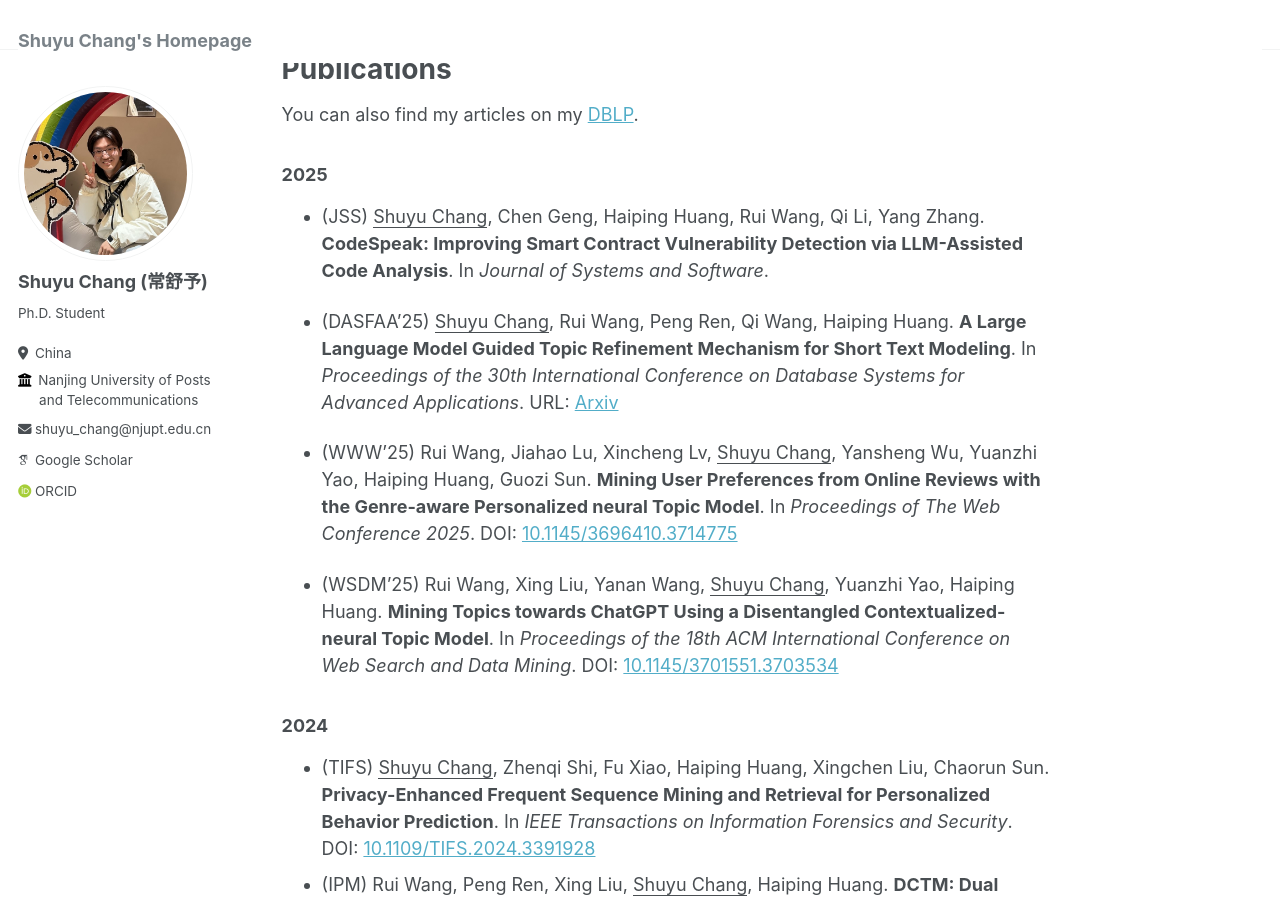
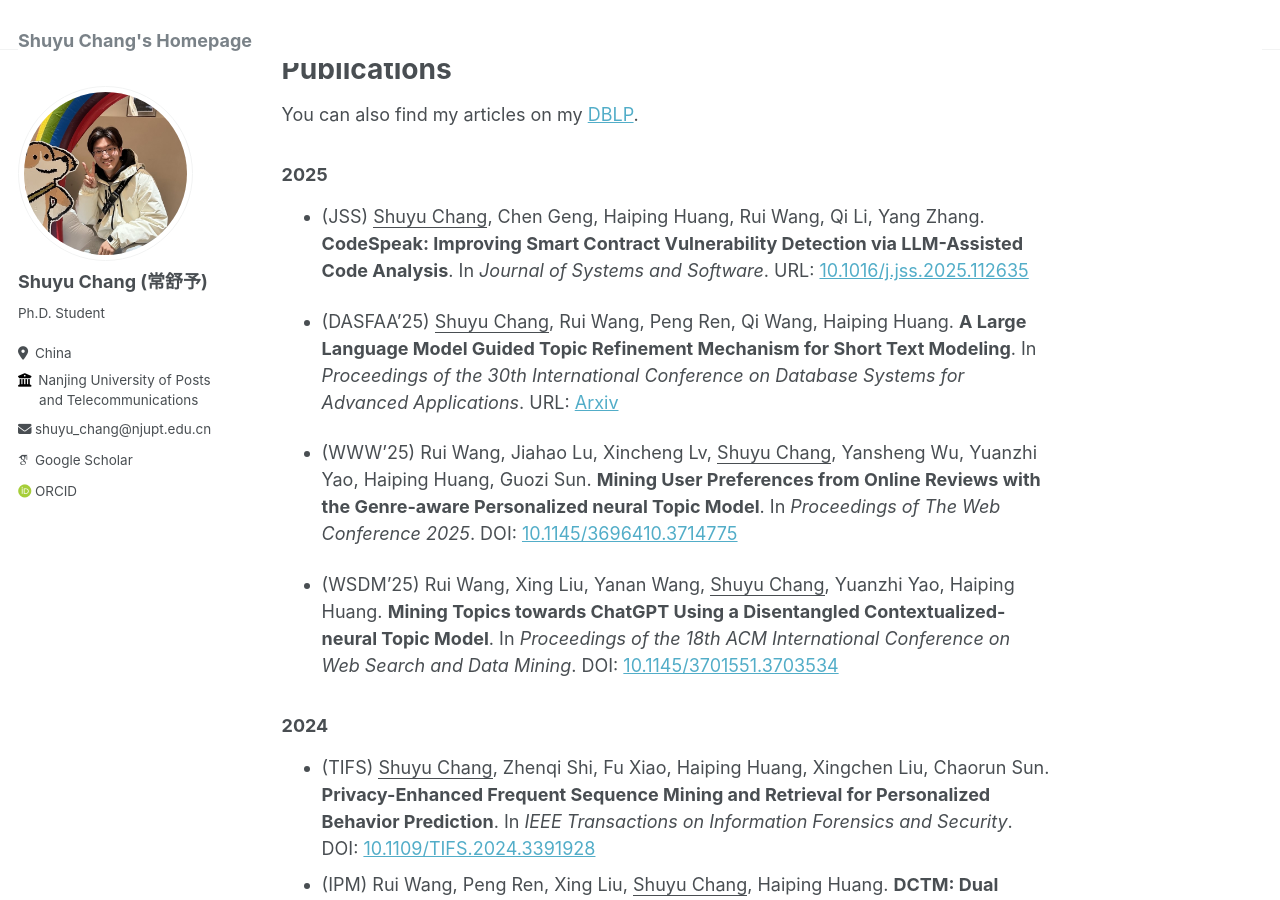
Before and after one commit to ChangShuyu/changshuyu.github.io, a Jekyll site: the page built from _pages/about.md, in a window 1280 px wide and 900 px high, scrolled down 338 px. Built offline with Jekyll 4.4.1, drawn with Linux system fonts in a browser that asks for light colours; some web fonts are replaced.

Commit message:
update doi url

```diff
--- a/_pages/about.md
+++ b/_pages/about.md
@@ -15,7 +15,7 @@ I am a Ph.D. student at the School of Computer Science, Nanjing University of Po
 
 You can also find my articles on my [DBLP](https://dblp.uni-trier.de/pid/314/4070.html).
 ### 2025
-- (JSS) <u>Shuyu Chang</u>, Chen Geng, Haiping Huang, Rui Wang, Qi Li, Yang Zhang. **CodeSpeak: Improving Smart Contract Vulnerability Detection via LLM-Assisted Code Analysis**. In *Journal of Systems and Software*.
+- (JSS) <u>Shuyu Chang</u>, Chen Geng, Haiping Huang, Rui Wang, Qi Li, Yang Zhang. **CodeSpeak: Improving Smart Contract Vulnerability Detection via LLM-Assisted Code Analysis**. In *Journal of Systems and Software*. URL: [10.1016/j.jss.2025.112635](https://doi.org/10.1016/j.jss.2025.112635)
 
 - (DASFAA'25) <u>Shuyu Chang</u>, Rui Wang, Peng Ren, Qi Wang, Haiping Huang. **A Large Language Model Guided Topic Refinement Mechanism for Short Text Modeling**. In *Proceedings of the 30th International Conference on Database Systems for Advanced Applications*. URL: [Arxiv](https://arxiv.org/abs/2403.17706)
 
```
